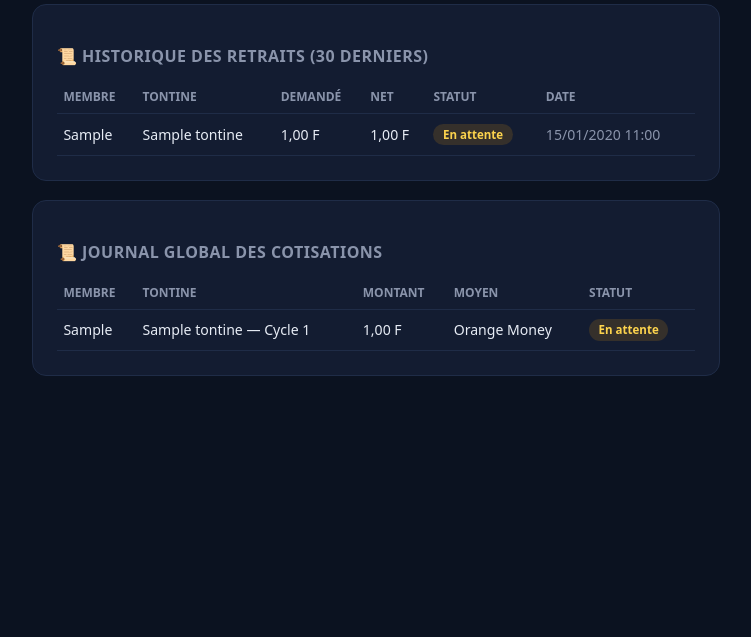
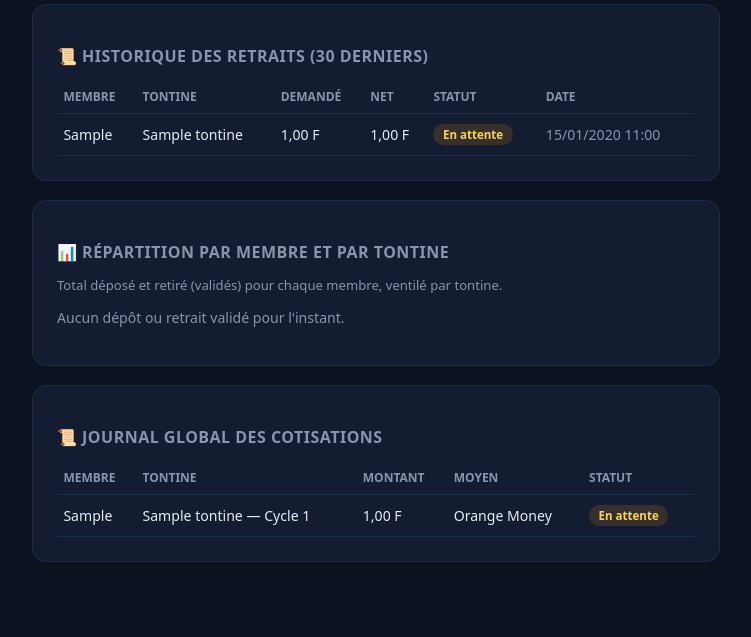
Before and after one commit to metheraste-lang/etontine-django, a Django app: page /admin-tontine/ in a window 1280 px wide. Shown: the part 2685-3322 px from the top of the page, without its empty margins (264-1015 px from the left). Before the commit the page ends 3061 px from the top, so only its background shows below. Run offline with Django 5.2, Linux system fonts and the light colour scheme; a user stored in the database is signed in; data comes from the database, SQL or seed files in the repository; tables that the repository leaves empty hold one stand-in row (values such as "Sample post").

Commit message:
Ajout repartition depots/retraits par membre et par tontine

```diff
--- a/comptes/views.py
+++ b/comptes/views.py
@@ -156,6 +156,41 @@ def espace_admin(request):
         t.total_depots_tontine = depots_valides_par_tontine.get(t.id, 0)
         t.total_retraits_tontine = retraits_valides_par_tontine.get(t.id, 0)
 
+    # --- Répartition croisée : dépôts/retraits validés par membre ET par tontine ---
+    depots_croises = Depot.objects.filter(
+        statut=Depot.STATUT_VALIDE, tontine__isnull=False,
+    ).values('utilisateur', 'tontine').annotate(total=Sum('montant'))
+
+    retraits_croises = Retrait.objects.filter(
+        statut=Retrait.STATUT_VALIDE, tontine__isnull=False,
+    ).values('utilisateur', 'tontine').annotate(total=Sum('montant_net'))
+
+    croise = {}
+    for ligne in depots_croises:
+        cle = (ligne['utilisateur'], ligne['tontine'])
+        croise.setdefault(cle, {'depose': 0, 'retire': 0})
+        croise[cle]['depose'] = ligne['total']
+    for ligne in retraits_croises:
+        cle = (ligne['utilisateur'], ligne['tontine'])
+        croise.setdefault(cle, {'depose': 0, 'retire': 0})
+        croise[cle]['retire'] = ligne['total']
+
+    membres_par_id = {m.id: m for m in membres}
+    tontines_par_id = {t.id: t for t in tontines}
+    repartition_membre_tontine = []
+    for (uid, tid), valeurs in croise.items():
+        membre = membres_par_id.get(uid)
+        tontine = tontines_par_id.get(tid)
+        if not membre or not tontine:
+            continue
+        repartition_membre_tontine.append({
+            'membre': membre,
+            'tontine': tontine,
+            'total_depose': valeurs['depose'],
+            'total_retire': valeurs['retire'],
+        })
+    repartition_membre_tontine.sort(key=lambda ligne: (str(ligne['membre']), str(ligne['tontine'])))
+
     total_depots_global = Depot.objects.filter(
         statut=Depot.STATUT_VALIDE,
     ).aggregate(total=Sum('montant'))['total'] or 0
@@ -193,6 +228,7 @@ def espace_admin(request):
         'historique_retraits': historique_retraits,
         'tontines_individuelles': adhesions_individuelles,
         'historique_interets': historique_interets,
+        'repartition_membre_tontine': repartition_membre_tontine,
     })
 
 
--- a/templates/comptes/espace_admin.html
+++ b/templates/comptes/espace_admin.html
@@ -316,6 +316,30 @@
 </div>
 
 <div class="card">
+    <h3>📊 Répartition par membre et par tontine</h3>
+    <p class="muted" style="font-size:0.82rem;">Total déposé et retiré (validés) pour chaque membre, ventilé par tontine.</p>
+    {% if repartition_membre_tontine %}
+    <div class="table-wrap">
+    <table>
+        <thead><tr><th>Membre</th><th>Tontine</th><th>Total déposé</th><th>Total retiré</th></tr></thead>
+        <tbody>
+        {% for ligne in repartition_membre_tontine %}
+        <tr>
+            <td>{{ ligne.membre.first_name|default:ligne.membre.username }}</td>
+            <td>{{ ligne.tontine.nom }}</td>
+            <td><strong style="color: #86efac;">{{ ligne.total_depose }} F</strong></td>
+            <td><strong style="color: #fcd34d;">{{ ligne.total_retire }} F</strong></td>
+        </tr>
+        {% endfor %}
+        </tbody>
+    </table>
+    </div>
+    {% else %}
+    <p class="muted">Aucun dépôt ou retrait validé pour l'instant.</p>
+    {% endif %}
+</div>
+
+<div class="card">
     <h3>📜 Journal global des cotisations</h3>
     {% if journal_global %}
     <div class="table-wrap">
```
